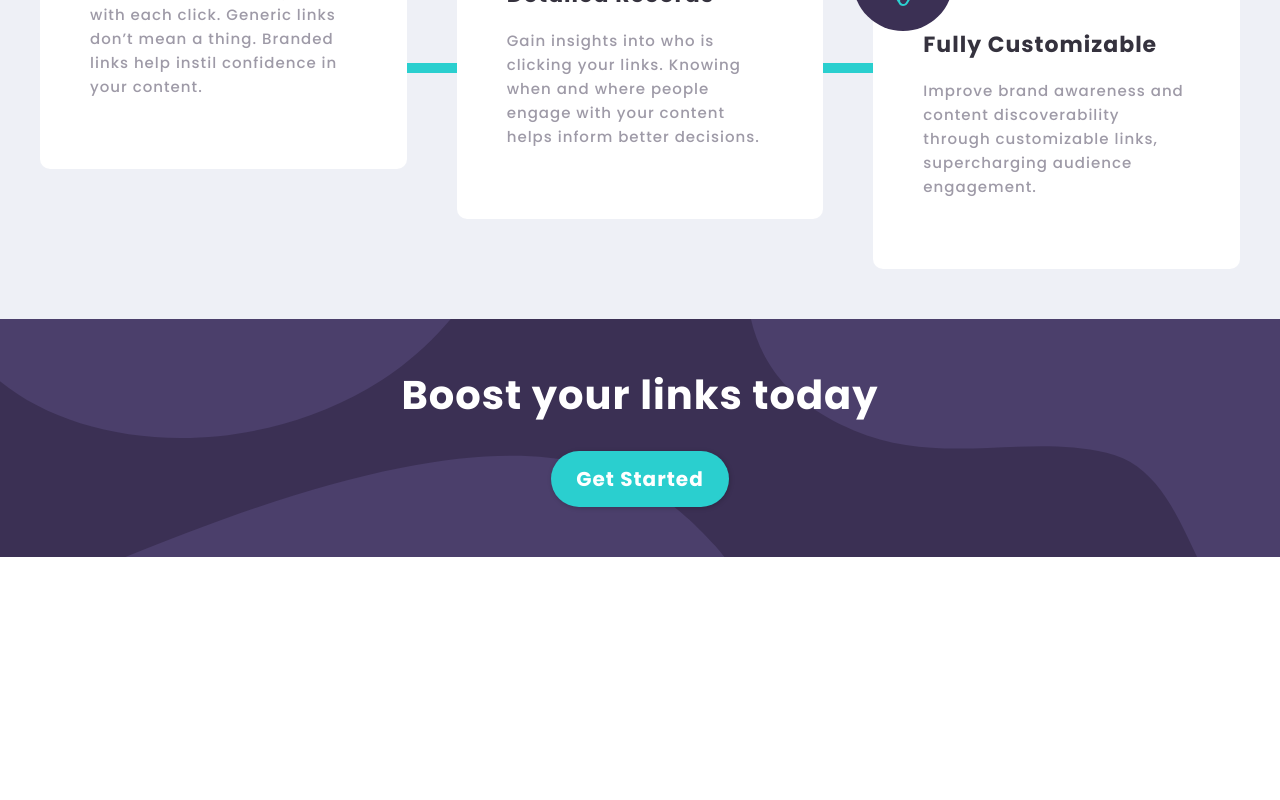
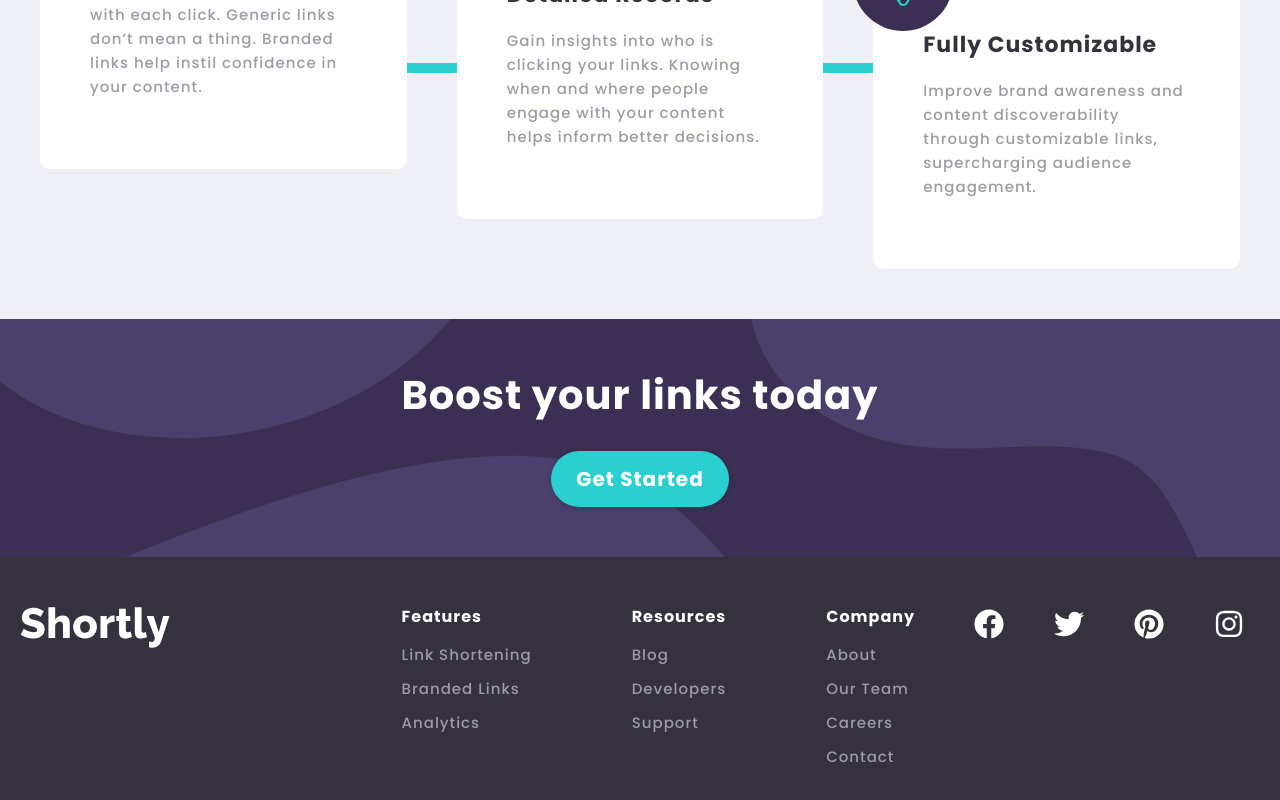
Before and after one commit to freetart/FEM-url-shortening-api, a React (Create React App) app: page / in a window 1280 px wide. Shown: the part 1408-2208 px from the top of the page. Before the commit the page ends 1965 px from the top, so only its background shows below. Built offline with nearby package versions, Linux system fonts and the light colour scheme.

Commit message:
created footer

```diff
--- a/package.json
+++ b/package.json
@@ -8,6 +8,7 @@
     "@testing-library/user-event": "^12.8.3",
     "react": "^17.0.2",
     "react-dom": "^17.0.2",
+    "react-icons": "^4.2.0",
     "react-scripts": "4.0.3",
     "styled-components": "^5.3.1",
     "web-vitals": "^1.1.2"
--- a/src/App.js
+++ b/src/App.js
@@ -4,6 +4,7 @@ import Hero from "./components/Hero";
 import ShortenLink from "./components/ShortenLink";
 import Statistics from "./components/Statistics";
 import Cta from "./components/Cta";
+import Footer from "./components/Footer";
 
 const App = () => {
   return (
@@ -16,6 +17,7 @@ const App = () => {
         <Statistics />
         <Cta />
       </main>
+      <Footer />
     </>
   );
 };
--- /dev/null
+++ b/src/components/Footer.js
@@ -0,0 +1,80 @@
+import styled from "styled-components";
+import logoLight from "../assets/logolight.svg";
+import Link from "./styledElements/Link";
+import { FooterHeading } from "./styledElements/Headings";
+import { maxWidthLg, sectionSpacingSm } from "../abstracts/Mixins";
+import { footerLinksData } from "../data";
+import { footerSocialData } from "../data";
+
+const FooterSection = styled.footer`
+  background-color: var(--black);
+  color: var(--white);
+`;
+
+const Container = styled.div`
+  ${maxWidthLg}
+  ${sectionSpacingSm}
+  display: grid;
+  grid-template-columns: 2fr 3fr 1.5fr;
+
+  .footer-logo {
+    width: 15rem;
+  }
+
+  .footer-links {
+    display: flex;
+    gap: 10rem;
+  }
+
+  .footer-link {
+    display: flex;
+    flex-direction: column;
+  }
+
+  .footer-socials {
+    display: flex;
+    gap: var(--gap);
+  }
+
+  .footer-social {
+    font-size: var(--md);
+    color: var(--white);
+    transition: var(--mainTransition);
+
+    &:hover,
+    &:focus {
+      color: var(--teal);
+    }
+  }
+`;
+
+const Footer = () => {
+  return (
+    <FooterSection>
+      <Container>
+        <img className="footer-logo" src={logoLight} alt="shortly logo" />
+        <ul className="footer-links">
+          {footerLinksData.map((link) => (
+            <div key={link.id} className="footer-link">
+              <FooterHeading>{link.title}</FooterHeading>
+              {link.links.map((item, idx) => (
+                <Link footer key={idx}>
+                  {item}
+                </Link>
+              ))}
+            </div>
+          ))}
+        </ul>
+        <div className="footer-socials">
+          {footerSocialData.map((social) => (
+            <a href="#!" key={social.id} className="footer-social">
+              {social.icon}
+            </a>
+          ))}
+        </div>
+      </Container>
+    </FooterSection>
+  );
+};
+
+export default Footer;
--- a/src/components/Navbar.js
+++ b/src/components/Navbar.js
@@ -1,6 +1,6 @@
 import styled from "styled-components";
 import logo from "../assets/logo.svg";
-import NavLink from "./styledElements/NavLink";
+import Link from "./styledElements/Link";
 import Button from "./styledElements/Buttons";
 import { maxWidthLg, sectionSpacingSm } from "../abstracts/Mixins";
 
@@ -28,18 +28,26 @@ const Navbar = () => {
           <img className="nav-logo" src={logo} alt="shortly logo" />
           <ul className="nav-list">
             <li>
-              <NavLink href="#!">Features</NavLink>
+              <Link href="#!" nav>
+                Features
+              </Link>
             </li>
             <li>
-              <NavLink href="#!">Pricing</NavLink>
+              <Link href="#!" nav>
+                Pricing
+              </Link>
             </li>
             <li>
-              <NavLink href="#!">Resources</NavLink>
+              <Link href="#!" nav>
+                Resources
+              </Link>
             </li>
           </ul>
         </div>
         <div className="nav-cta">
-          <NavLink href="#!">Login</NavLink>
+          <Link href="#!" nav>
+            Login
+          </Link>
           <Button href="#!" primarySm>
             Sign Up
           </Button>
--- a/src/components/Statistics.js
+++ b/src/components/Statistics.js
@@ -8,7 +8,7 @@ import {
 import { SectionHeading } from "./styledElements/Headings";
 import Paragraph from "./styledElements/Paragraphs";
 import Line from "./styledElements/Line";
-import statData from "../data";
+import { statData } from "../data";
 
 const Section = styled.section`
   background-color: var(--lightGray);
--- a/src/components/styledElements/Headings.js
+++ b/src/components/styledElements/Headings.js
@@ -29,3 +29,10 @@ export const StatHeading = styled.h3`
   font-size: 2.2rem;
   color: var(--black);
 `;
+
+export const FooterHeading = styled.h4`
+  ${headingStyles}
+  font-size: 1.6rem;
+  margin-bottom: 1rem;
+  color: var(--white);
+`;
--- /dev/null
+++ b/src/components/styledElements/Link.js
@@ -0,0 +1,34 @@
+import styled, { css } from "styled-components";
+import { headingStyles, textStyles } from "../../abstracts/Mixins";
+
+const Link = styled.a`
+  font-size: 1.5rem;
+  cursor: pointer;
+  transition: var(--mainTransition);
+  color: var(--darkGray);
+
+  ${({ nav }) =>
+    nav &&
+    css`
+      ${headingStyles}
+
+      &:hover,
+      &:focus {
+        color: var(--black);
+      }
+    `}
+
+  ${({ footer }) =>
+    footer &&
+    css`
+      ${textStyles}
+      padding: 0.5rem 0;
+
+      &:hover,
+      &:focus {
+        color: var(--teal);
+      }
+    `}
+`;
+
+export default Link;
--- a/src/components/styledElements/NavLink.js
+++ /dev/null
@@ -1,16 +0,0 @@
-import styled from "styled-components";
-import { headingStyles } from "../../abstracts/Mixins";
-
-const NavLink = styled.a`
-  ${headingStyles}
-  font-size: 1.5rem;
-  color: var(--darkGray);
-  transition: var(--mainTransition);
-
-  &:hover,
-  &:focus {
-    color: var(--black);
-  }
-`;
-
-export default NavLink;
--- a/src/data.js
+++ b/src/data.js
@@ -2,7 +2,14 @@ import statIconOne from "./assets/icon-brand-recognition.svg";
 import statIconTwo from "./assets/icon-detailed-records.svg";
 import statIconThree from "./assets/icon-fully-customizable.svg";
 
-const statData = [
+import {
+  FaFacebook,
+  FaTwitter,
+  FaPinterest,
+  FaInstagram,
+} from "react-icons/fa";
+
+export const statData = [
   {
     id: 1,
     icon: statIconOne,
@@ -26,4 +33,39 @@ const statData = [
   },
 ];
 
-export default statData;
+export const footerLinksData = [
+  {
+    id: 1,
+    title: "Features",
+    links: ["Link Shortening", "Branded Links", "Analytics"],
+  },
+  {
+    id: 2,
+    title: "Resources",
+    links: ["Blog", "Developers", "Support"],
+  },
+  {
+    id: 3,
+    title: "Company",
+    links: ["About", "Our Team", "Careers", "Contact"],
+  },
+];
+
+export const footerSocialData = [
+  {
+    id: 1,
+    icon: <FaFacebook />,
+  },
+  {
+    id: 2,
+    icon: <FaTwitter />,
+  },
+  {
+    id: 3,
+    icon: <FaPinterest />,
+  },
+  {
+    id: 4,
+    icon: <FaInstagram />,
+  },
+];
```
Also changed, not shown: src/assets/logolight.svg (added), 1 other file (tests, documents, lock files or other folders).
